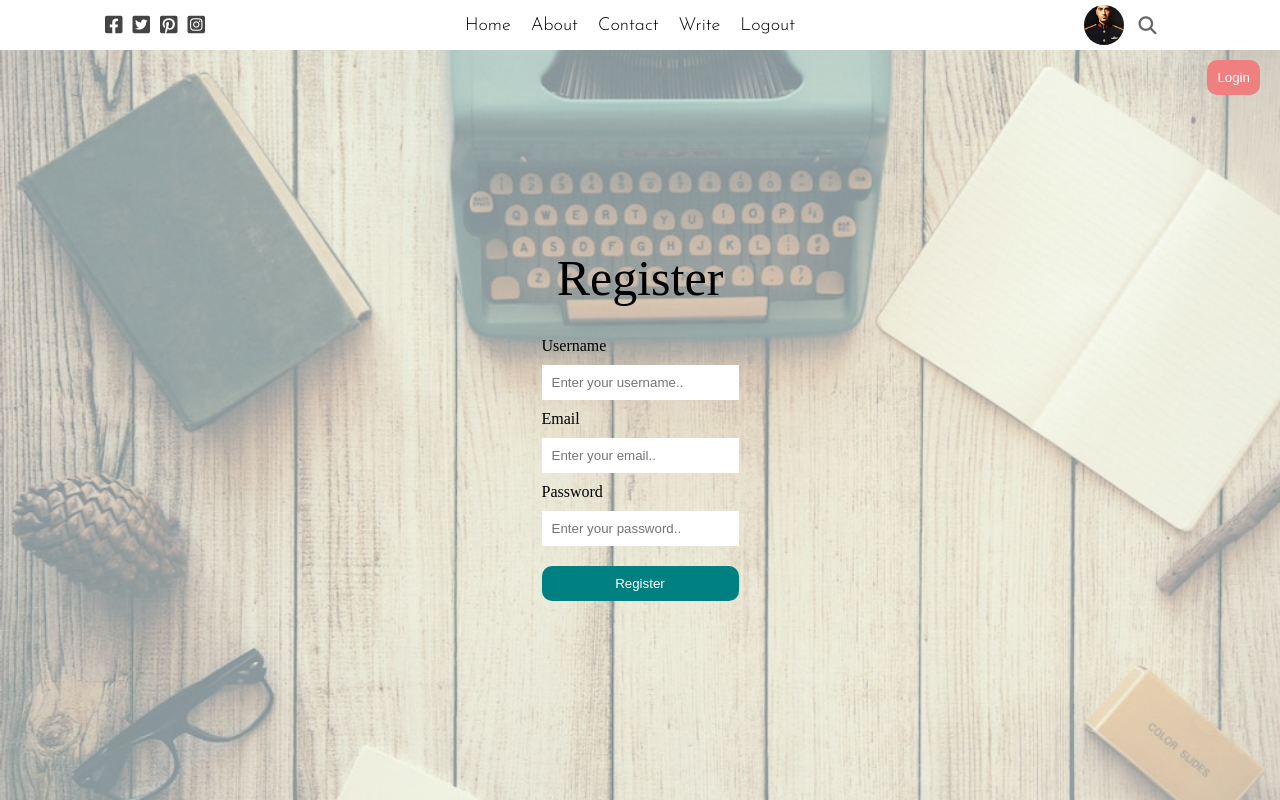
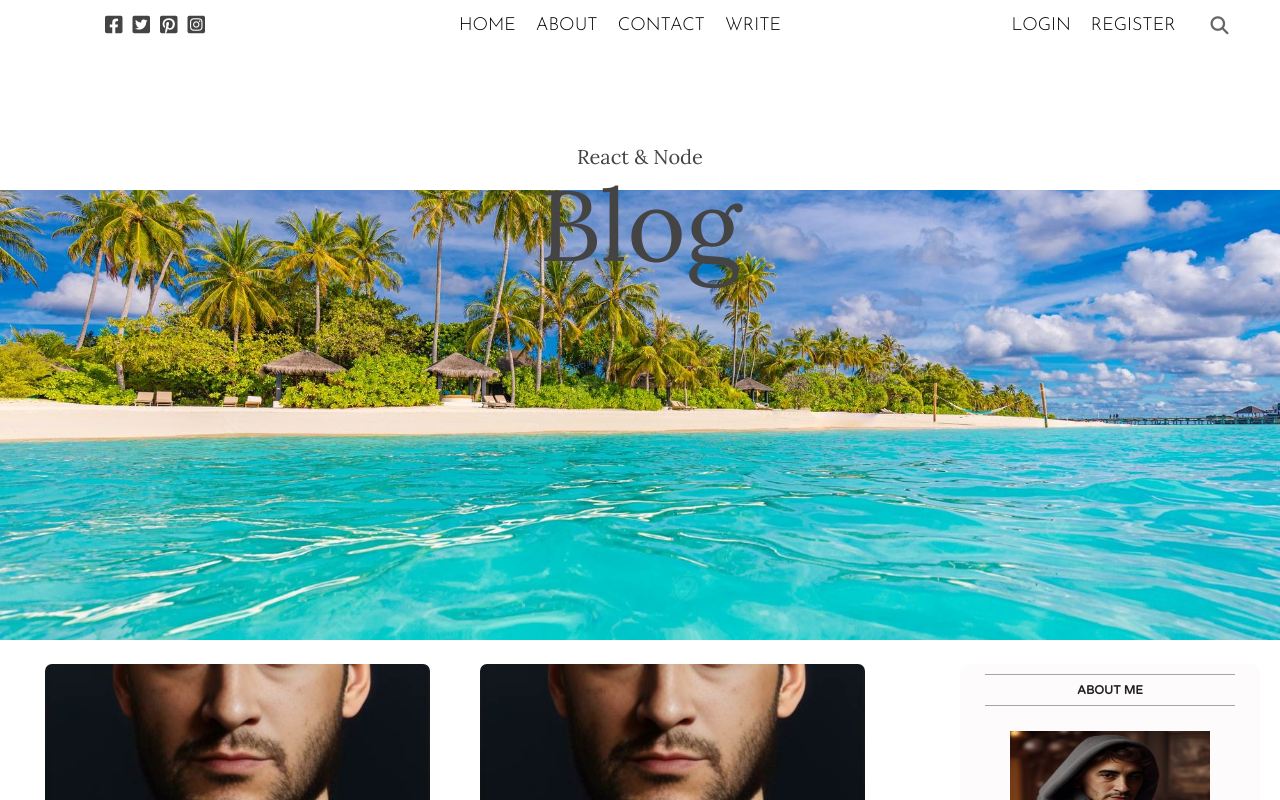
Before and after one commit to Vivy/Personal-Blog, a React (Vite) app: page / in a window 1280 px wide. Shown: the top 800 px of the page. Built offline with nearby package versions, Linux system fonts and the light colour scheme; the HTML template or start-up script is replaced by a standard one.

Commit message:
feat:almost done, routes not working properly YET

```diff
--- a/index.html
+++ b/index.html
@@ -20,6 +20,12 @@
         margin: 0;
       }
     </style>
+    <style>
+      .link {
+        text-decoration: none;
+        color: inherit;
+      }
+    </style>
     <title>My Blog React</title>
   </head>
   <body>
--- a/package.json
+++ b/package.json
@@ -10,7 +10,8 @@
   },
   "dependencies": {
     "react": "^18.2.0",
-    "react-dom": "^18.2.0"
+    "react-dom": "^18.2.0",
+    "react-router-dom": "^6.7.0"
   },
   "devDependencies": {
     "@types/react": "^18.0.26",
--- a/src/App.jsx
+++ b/src/App.jsx
@@ -1,3 +1,9 @@
+import {
+  createBrowserRouter,
+  createRoutesFromElements,
+  Route,
+  RouterProvider,
+} from 'react-router-dom';
 import Home from './component/pages/home/home';
 import Login from './component/pages/login/login';
 import Register from './component/pages/register/register';
@@ -6,13 +12,22 @@ import Single from './component/pages/single/single';
 import Write from './component/pages/write/write';
 import TopBar from './component/topbar/topbar';
 
+const user = false;
+const router = createBrowserRouter(
+  createRoutesFromElements(
+    <Route>
+      <Route path='/' index element={<Home />} />
+      <Route path='write' element={user ? <Write /> : <Register />} />
+      <Route path='login' element={user ? <Home /> : <Login />} />
+      <Route path='register' element={user ? <Home /> : <Register />} />
+      <Route path='settings' element={user ? <Settings /> : <Register />} />
+      <Route path='post/:id' element={<Single />} />
+    </Route>
+  )
+);
+
 function App() {
-  return (
-    <>
-      <TopBar />
-      <Register />
-    </>
-  );
+  return <RouterProvider router={router} />;
 }
 
 export default App;
--- a/src/component/pages/home/home.jsx
+++ b/src/component/pages/home/home.jsx
@@ -1,16 +1,20 @@
+import { Outlet } from 'react-router-dom';
 import Header from '../../header/header';
 import Posts from '../../posts/posts';
 import SideBar from '../../sidebar/sidebar';
+import TopBar from '../../topbar/topbar';
 import './home.css';
 
 const Home = () => {
   return (
     <>
+      <TopBar />
       <Header />
       <div className='home'>
         <Posts />
         <SideBar />
       </div>
+      {/* <Outlet /> */}
     </>
   );
 };
--- a/src/component/pages/login/login.jsx
+++ b/src/component/pages/login/login.jsx
@@ -1,7 +1,11 @@
+import { NavLink } from 'react-router-dom';
+import TopBar from '../../topbar/topbar';
 import './login.css';
 
 const Login = () => {
   return (
+    <>
+      {/* <TopBar /> */}
       <div className='login'>
         <span className='loginTitle'>Login</span>
         <form className='loginForm'>
@@ -19,8 +23,13 @@ const Login = () => {
           />
           <button className='loginButton'>Login</button>
         </form>
-      <button className='loginRegisterButton'>Register</button>
+        <button className='loginRegisterButton'>
+          <NavLink className='link' to='register'>
+            Register
+          </NavLink>
+        </button>
       </div>
+    </>
   );
 };
 
--- a/src/component/pages/register/register.jsx
+++ b/src/component/pages/register/register.jsx
@@ -1,3 +1,5 @@
+import { NavLink } from 'react-router-dom';
+import TopBar from '../../topbar/topbar';
 import './register.css';
 
 const Register = () => {
@@ -25,7 +27,11 @@ const Register = () => {
         />
         <button className='registerButton'>Register</button>
       </form>
-      <button className='registerLoginButton'>Login</button>
+      <button className='registerLoginButton'>
+        <NavLink className='link' to='login'>
+          Login
+        </NavLink>
+      </button>
     </div>
   );
 };
--- a/src/component/pages/write/write.jsx
+++ b/src/component/pages/write/write.jsx
@@ -1,3 +1,4 @@
+import TopBar from '../../topbar/topbar';
 import './write.css';
 
 const Write = () => {
--- a/src/component/topbar/topbar.jsx
+++ b/src/component/topbar/topbar.jsx
@@ -1,6 +1,8 @@
+import { NavLink, Outlet } from 'react-router-dom';
 import './topbar.css';
 
 const TopBar = () => {
+  const user = false;
   return (
     <div className='top'>
       <div className='topLeft'>
@@ -11,17 +13,53 @@ const TopBar = () => {
       </div>
       <div className='topCenter'>
         <ul className='topList'>
-          <li className='topListItem'>Home</li>
-          <li className='topListItem'>About</li>
-          <li className='topListItem'>Contact</li>
-          <li className='topListItem'>Write</li>
-          <li className='topListItem'>Logout</li>
+          <li className='topListItem'>
+            <NavLink className='link' to='/'>
+              HOME
+            </NavLink>
+          </li>
+          <li className='topListItem'>
+            <NavLink className='link' to='about'>
+              ABOUT
+            </NavLink>
+          </li>
+          <li className='topListItem'>
+            <NavLink className='link' to='contact'>
+              CONTACT
+            </NavLink>
+          </li>
+          <li className='topListItem'>
+            <NavLink className='link' to='write'>
+              WRITE
+            </NavLink>
+          </li>
+          <li className='topListItem'>
+            <NavLink className='link' to='logout'>
+              {user && 'LOGOUT'}
+            </NavLink>
+          </li>
         </ul>
       </div>
       <div className='topRight'>
-        <img className='topImage' src='/image/profileAI.jpg' alt='profile' />
+        {user ? (
+          <img className='topImage' src='/image/profileAI.jpg' alt='profile' />
+        ) : (
+          <ul className='topList'>
+            <li className='topListItem'>
+              <NavLink className='link' to='login'>
+                LOGIN
+              </NavLink>
+            </li>
+            <li className='topListItem'>
+              <NavLink className='link' to='register'>
+                REGISTER
+              </NavLink>
+            </li>
+          </ul>
+        )}
         <i className='topSearchIcon fa-solid fa-magnifying-glass'></i>
       </div>
+      {/* <Outlet /> */}
     </div>
   );
 };
```
Also changed, not shown: 1 other file (tests, documents, lock files or other folders). Lines whose indentation alone changed are shown as unchanged.
